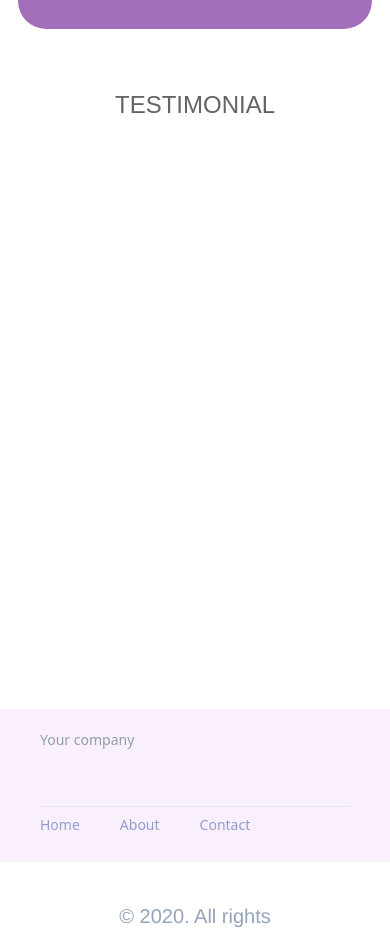
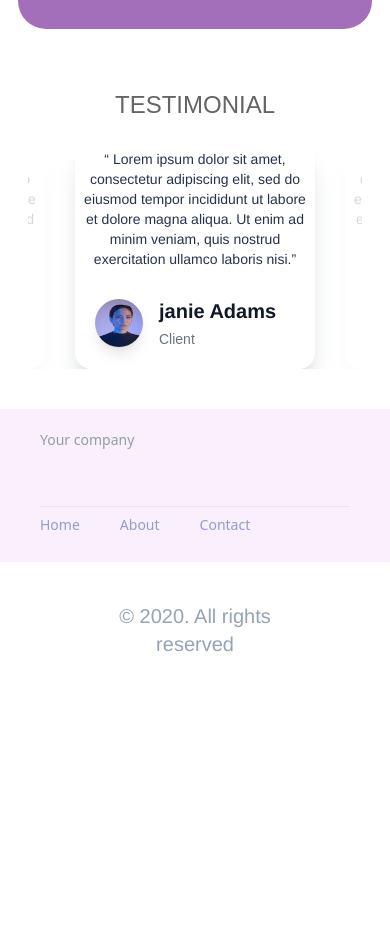
Before and after one commit to jay-498/Mentoring-app, a React (Create React App) app: page / in a window 390 px wide. Shown: the part 2109-3043 px from the top of the page. After the commit the page ends 2807 px from the top, so only its background shows below. Built offline with nearby package versions, Linux system fonts and the light colour scheme; no server answers.

Commit message:
testimonials

```diff
--- a/src/components/main/Testimonials.js
+++ b/src/components/main/Testimonials.js
@@ -49,17 +49,17 @@ export default class Testimonials extends Component {
           {this.state.testimonials.map((mentor, index) => (
             <div
               className="justify-center items-center lg:py-10 lg:pb-20"
-              style={{ width: 800 }}
+              style={window.innerWidth < 720?{ width: 270 }:{width:800}}
               key={index}
             >
               <div
                 className="text-center justify-center shadow-xl shadow-[#DBDEE1]
-              lg:px-20 lg:pt-16 lg:pb-8 sm:p-10  rounded-3xl"
+              lg:px-20 lg:pt-16 lg:pb-8 sm:p-10  sm:rounded-3xl rounded-2xl"
               >
-                <p className="text-xl text-[#273150] font-Helvetica font-normal text-center">
+                <p className="sm:text-xl text-sm p-2 sm:p-2 text-[#273150] font-Helvetica font-normal text-center">
                   {mentor.description}
                 </p>
-                <div className="flex flex-row items-center pl-10 py-5">
+                <div className="flex flex-row items-center sm:pl-10 pl-5 py-5">
                   <img
                     loading="lazy"
                     className="w-12 h-12 rounded-full shadow-lg overflow-hidden"
```
